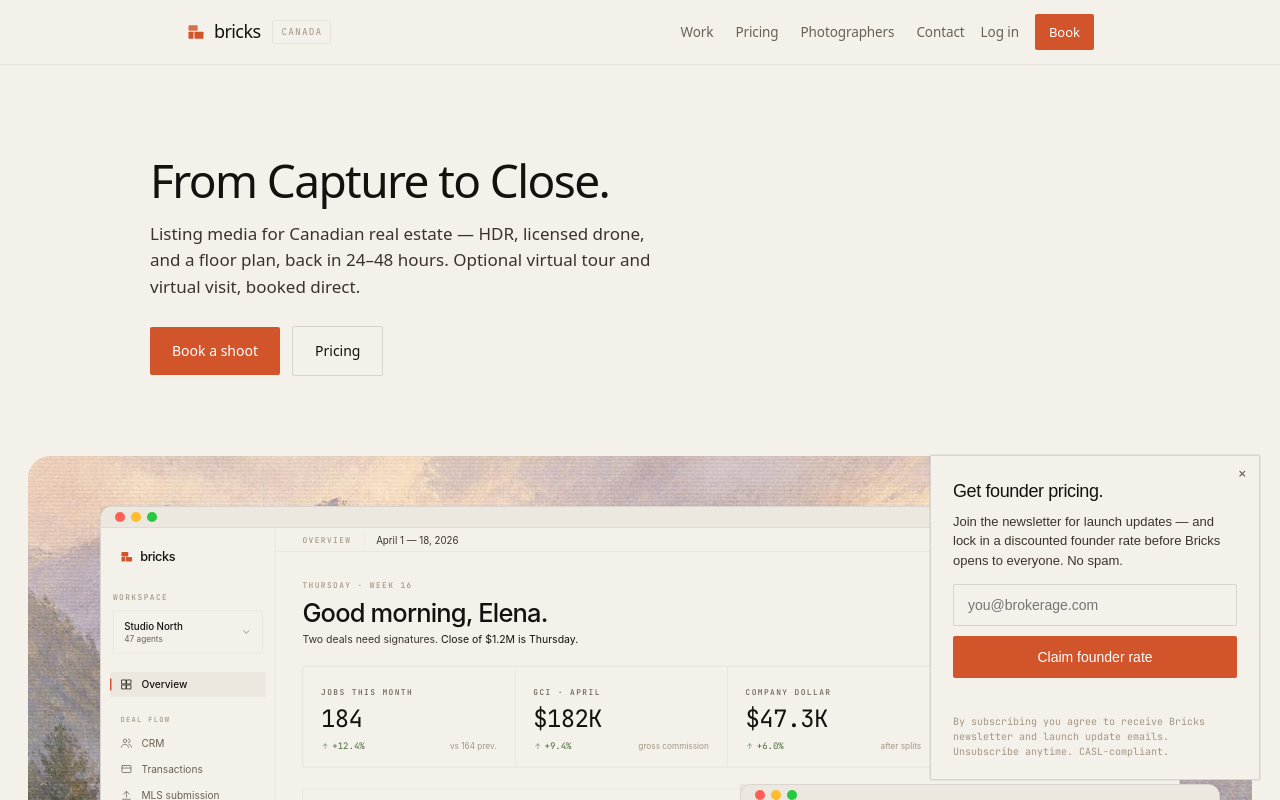
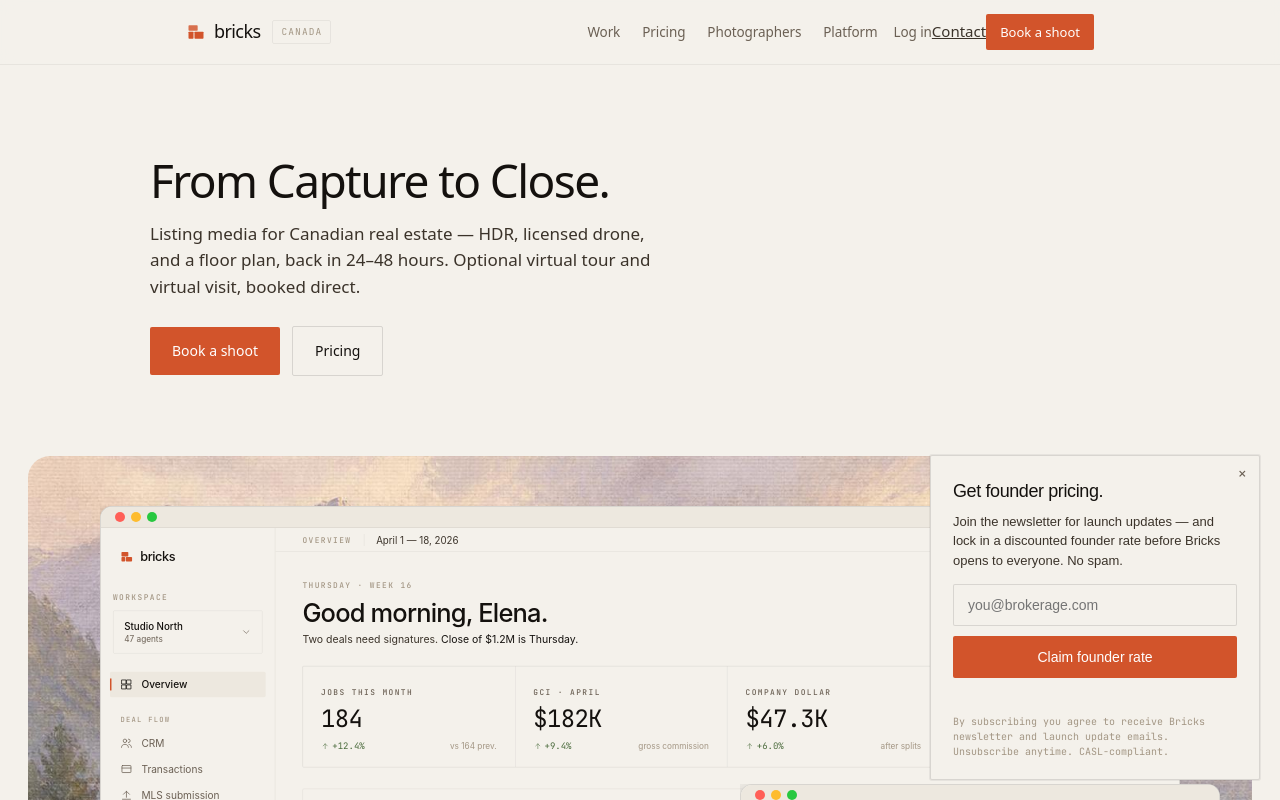
Before and after one commit to bricks-group/bricks-site, a Next.js app: page / in a window 1280 px wide. Shown: the top 800 px of the page. Built offline with nearby package versions, Linux system fonts and the light colour scheme; a web font is replaced by a local one.

Commit message:
Cursor-style nav: centered links, pill actions in Nav.tsx

```diff
--- a/src/components/Nav.tsx
+++ b/src/components/Nav.tsx
@@ -9,7 +9,7 @@ const links = [
   { href: '/gallery', label: 'Work' },
   { href: '/pricing', label: 'Pricing' },
   { href: '/photographers', label: 'Photographers' },
-  { href: '/contact', label: 'Contact' },
+  { href: '/platform', label: 'Platform' },
 ]
 
 const OS_LOGIN = 'https://app.brxs.ca/login'
@@ -62,14 +62,21 @@ export default function Nav() {
               </Link>
             ))}
           </nav>
+          <div className="nav-actions">
             <a href={OS_LOGIN} className="nav-login">
               Log in
             </a>
             <Link
+              href="/contact"
+              className={`nav-sec${pathname === '/contact' ? ' active' : ''}`}
+            >
+              Contact
+            </Link>
+            <Link
               href="/book"
               className={`nav-cta${pathname === '/book' ? ' active' : ''}`}
             >
-            Book
+              Book a shoot
             </Link>
             <button
               className={`nav-burger${open ? ' open' : ''}`}
@@ -80,6 +87,7 @@ export default function Nav() {
             >
               <span></span><span></span><span></span>
             </button>
+          </div>
         </div>
       </header>
 
@@ -111,6 +119,13 @@ export default function Nav() {
               {l.label}
             </Link>
           ))}
+          <Link
+            href="/contact"
+            className={pathname === '/contact' ? 'active' : ''}
+            onClick={() => setOpen(false)}
+          >
+            Contact
+          </Link>
           <a href={OS_LOGIN} onClick={() => setOpen(false)}>
             Log in
           </a>
```
Lines whose indentation alone changed are shown as unchanged.
